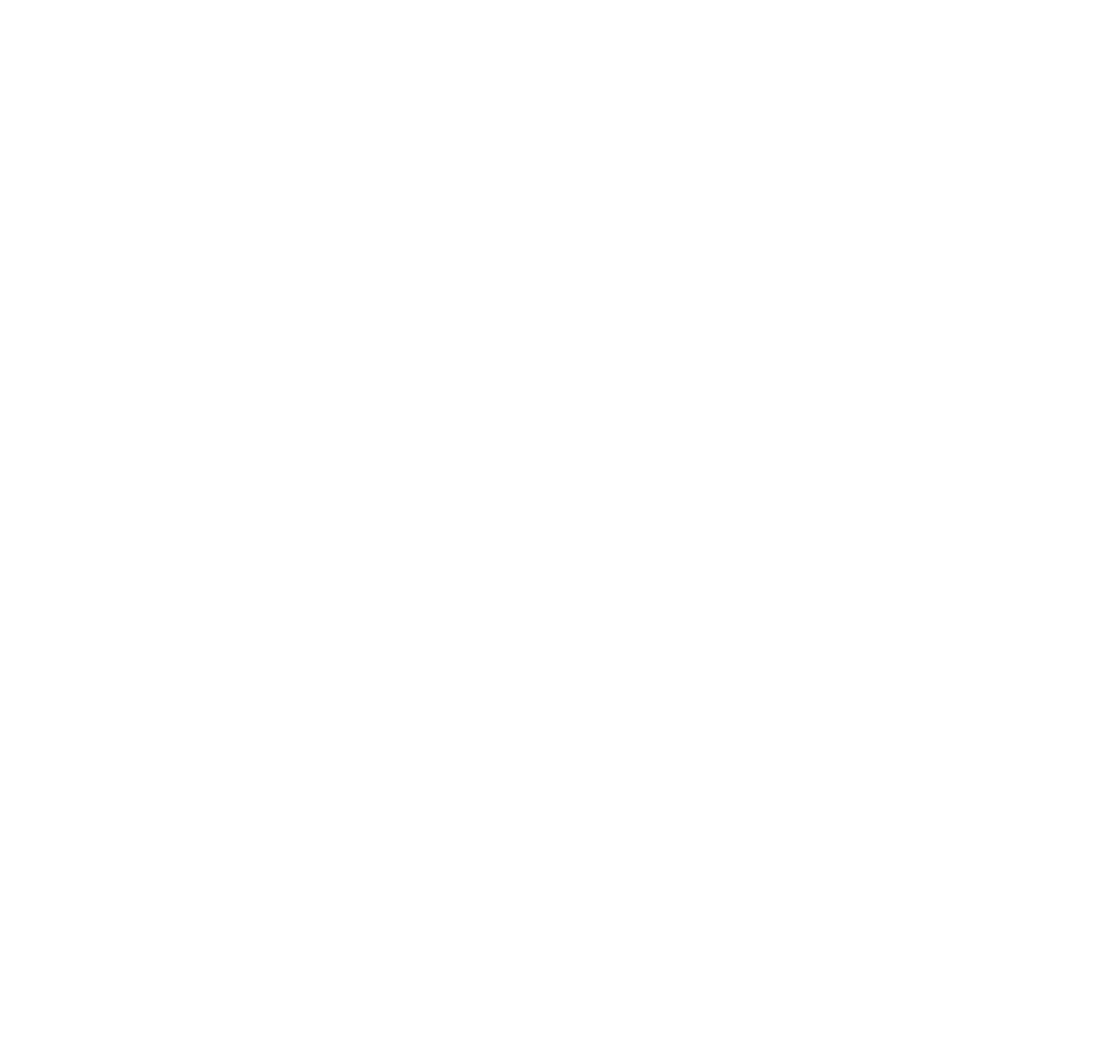
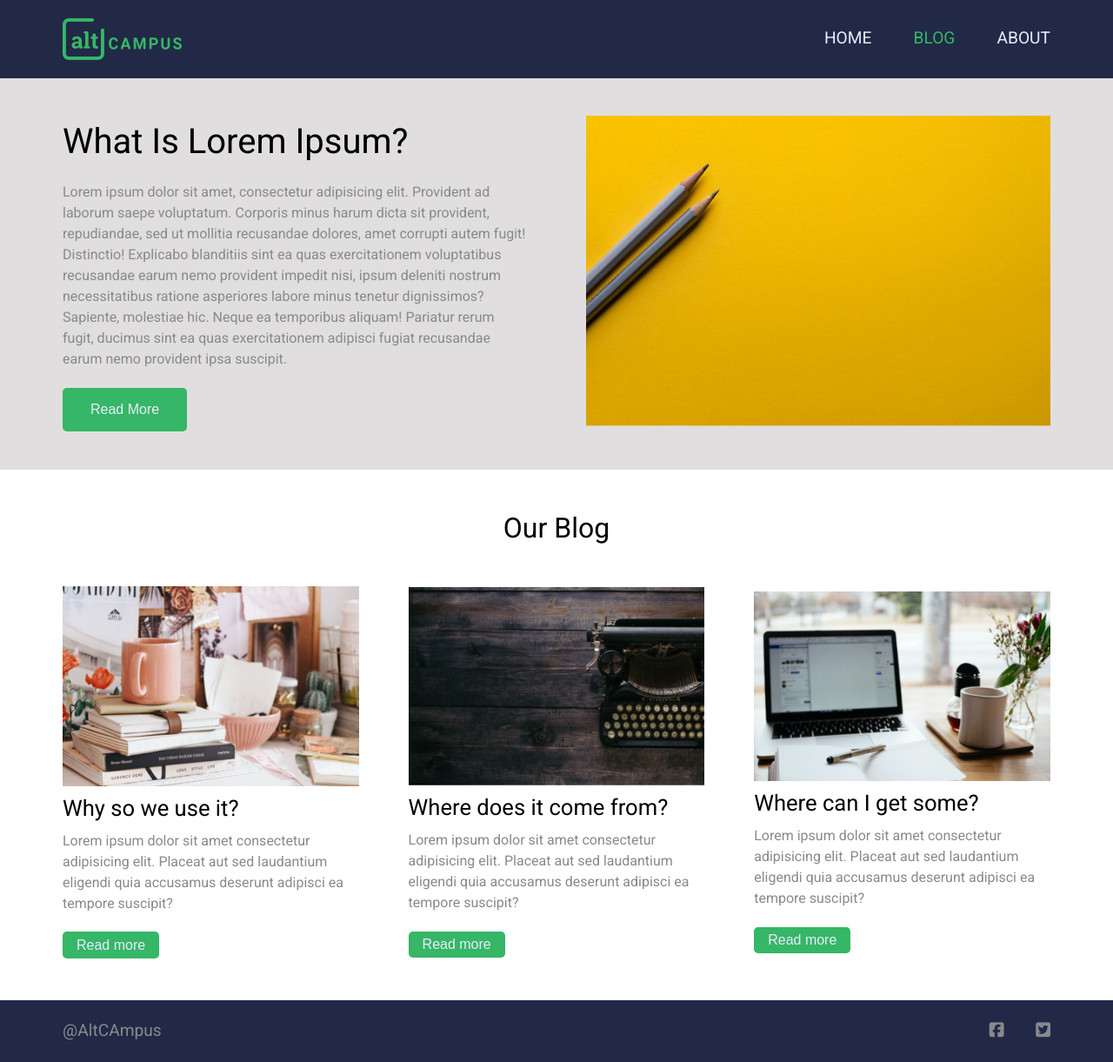
Before and after one commit to aditidubey003/Responsive_layouts, a website: page block-BHaacm/index.html in a window 1280 px wide. Shown: the whole page at 87% size. Before the commit the page ends 800 px from the top, so only its background shows below. Drawn offline with Linux system fonts and the light colour scheme.

Commit message:
completed the big-screen-layout

```diff
--- a/block-BHaacm/assets/stylesheet/style.css
+++ b/block-BHaacm/assets/stylesheet/style.css
@@ -142,3 +142,125 @@ body {
   line-height: 1.5;
   font-family: "Roboto", sans-serif;
 }
+
+.container{
+  max-width: 1200px;
+  margin: 0 auto;
+  padding: 0 32px;
+}
+
+
+.flex{
+  display: flex;
+  justify-content: space-between;
+  align-items: center;
+}
+
+.flex-2{
+  display: flex;
+  flex-direction: column;
+  justify-content: space-between;
+  /* align-items: center; */
+}
+/* Header */
+
+.header{
+  background-color: var(--primary);
+  padding: 1.3rem 0;
+}
+
+.nav-items li {
+  color: var(--bg);
+  text-transform: uppercase;
+  margin-left: 3rem;
+  font-size: 1.2rem;
+  align-items: center;
+}
+
+#active-item{
+  color: var(--secondary);
+}
+
+/* Article-section  */
+
+.article, .article-img{
+  width: 47%;
+}
+.article-section{
+  padding: 2.7rem 0;
+  background-color: rgb(224, 222, 222);
+}
+.article h2{
+  font-size: 2.5rem;
+  font-weight: 300;
+  margin-bottom: 1rem;
+}
+p{
+  color: var(--text);
+}
+
+.article-img img{
+  width: 100%;
+}
+
+.read-more-btn{
+  background-color: var(--secondary);
+  color: var(--bg);
+  padding: 1rem 2rem;
+  border: none;
+  font-size: 1rem;
+  border-radius: 0.3rem;
+  margin-top: 1.3rem;
+}
+
+/* Blog-section */
+
+.blog-section h3{
+font-size: 2rem;
+text-align: center;
+padding: 2.7rem 0;
+font-weight: 400;
+}
+
+.blog-section img{
+  width: 100%;
+}
+.card{
+width: 30%;
+}
+
+.card h4{
+  font-size: 1.6rem;
+  padding: 0.4rem 0;
+}
+
+.read-more-btn-small{
+  background-color: var(--secondary);
+  color: var(--bg);
+  padding: 0.4rem 1rem;
+  border: none;
+  font-size: 1rem;
+  border-radius: 0.3rem;
+  margin-top: 1.3rem;
+}
+
+
+/* Footer */
+
+.footer{
+  background-color: var(--primary);
+  margin-top: 3rem;
+  padding: 1.3rem 0;
+  font-size: 1.2rem;
+}
+
+.footer a{
+  color: var(--text);
+  text-decoration: none;
+
+}
+
+.footer i{
+  color: var(--text);
+  margin-left: 2rem;
+}
--- a/block-BHaacm/index.html
+++ b/block-BHaacm/index.html
@@ -11,13 +11,104 @@
       href="https://fonts.googleapis.com/css2?family=Lora:wght@400;500;600;700&family=Roboto:wght@400;500;700;900&display=swap"
       rel="stylesheet"
     />
-    <script
-      src="https://kit.fontawesome.com/269bfe6ad5.js"
-      crossorigin="anonymous"
-    ></script>
+    <script src="https://kit.fontawesome.com/664b0279a8.js" crossorigin="anonymous"></script>
     <title>Responsive Blog Template</title>
   </head>
   <body>
+    <header class="header">
+      <div class="container flex">
+        <img src="./assets/media/logo.png" alt="logo">
+        <div class="nav-bar">
+          <ul class="nav-items flex">
+            <li><a href=""></a>Home</li>
+            <li id="active-item"><a href=""></a>Blog</li>
+            <li><a href=""></a>About</li>
+          </ul>
+        </div>
+      </div>
+    </header>
+    <main>
+      <section class="article-section">
+        <div class="container flex">
+          <article class="article">
+            <h2>What Is Lorem Ipsum?</h2>
+            <p>
+              Lorem ipsum dolor sit amet, consectetur adipisicing elit.
+              Provident ad laborum saepe voluptatum. Corporis minus
+               harum dicta sit provident, repudiandae, sed ut mollitia
+               recusandae dolores, amet corrupti autem fugit! Distinctio!
+              Explicabo blanditiis sint ea quas exercitationem voluptatibus
+              recusandae earum nemo provident impedit nisi, ipsum deleniti
+              nostrum necessitatibus ratione asperiores labore minus tenetur
+               dignissimos? Sapiente, molestiae hic. Neque ea temporibus aliquam!
+              Pariatur rerum fugit, ducimus sint ea quas exercitationem adipisci
+               fugiat  recusandae earum nemo provident ipsa suscipit.
+            </p>
+           <button class="read-more-btn">Read More</button>
+          </article>
+          <div class="article-img">
+            <img src="./assets/media/01.png" alt="">
+          </div>
 
+
+        </div>
+      </section>
+      <section class="blog-section">
+        <div class="container">
+          <h3>Our Blog</h3>
+          <div class="cards-section flex">
+             <div class="card flex-2">
+              <img src="./assets/media/02.png" alt="coffee-mug">
+              <h4>Why so we use it?</h4>
+              <p>Lorem ipsum dolor sit amet
+                consectetur adipisicing elit.
+                 Placeat aut sed laudantium
+                  eligendi quia accusamus deserunt
+                  adipisci ea tempore suscipit?
+                </p>
+                <div>
+                  <button class="read-more-btn-small">Read more</button>
+                </div>
+
+             </div>
+             <div class="card flex-2">
+              <img src="./assets/media/03.png" alt="telephone">
+              <h4>Where does it come from?</h4>
+              <p>Lorem ipsum dolor sit amet
+                consectetur adipisicing elit.
+                 Placeat aut sed laudantium
+                  eligendi quia accusamus deserunt
+                  adipisci ea tempore suscipit?
+                </p>
+                <div>
+                  <button class="read-more-btn-small">Read more</button>
+                </div>
+             </div>
+             <div class="card flex-2">
+              <img src="./assets/media/04.png" alt="pc">
+              <h4>Where can I get some?</h4>
+              <p>Lorem ipsum dolor sit amet
+                consectetur adipisicing elit.
+                 Placeat aut sed laudantium
+                  eligendi quia accusamus deserunt
+                  adipisci ea tempore suscipit?
+                </p>
+                <div>
+                  <button class="read-more-btn-small">Read more</button>
+                </div>
+             </div>
+          </div>
+        </div>
+      </section>
+    </main>
+    <footer class="footer">
+      <div class="container flex">
+        <a href="https://altcampus.com/">@AltCAmpus</a>
+        <figure>
+          <i class="fa-brands fa-square-facebook"></i>
+          <i class="fa-brands fa-square-twitter"></i>
+        </figure>
+      </div>
+    </footer>
   </body>
 </html>
```
